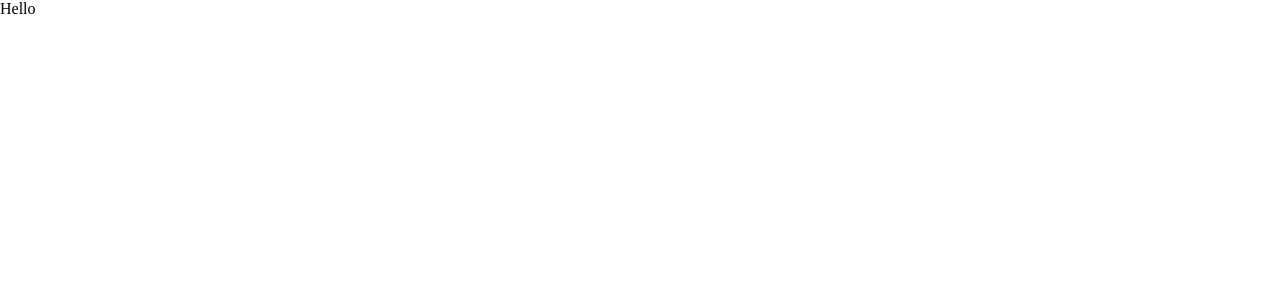
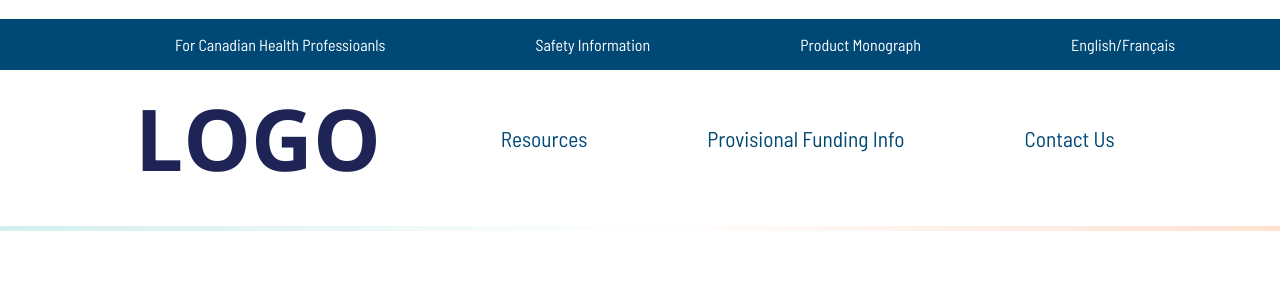
Before and after one commit to Wahaj-Ali/frontend-test, a React (Vite) app: page / in a window 1280 px wide. Shown: the top 300 px of the page. Built offline with nearby package versions, Linux system fonts and the light colour scheme.

Commit message:
Update App.jsx

```diff
--- a/src/App.jsx
+++ b/src/App.jsx
@@ -1,7 +1,15 @@
+import {
+  BrowserRouter as Router, Routes, Route,
+} from 'react-router-dom';
+import Navbar from './Components/Navbar/Navbar';
+
+
 function App() {
   return (
     <>
-     Hello
+      <Router>
+        <Navbar />
+      </Router>
     </>
   )
 }
```
